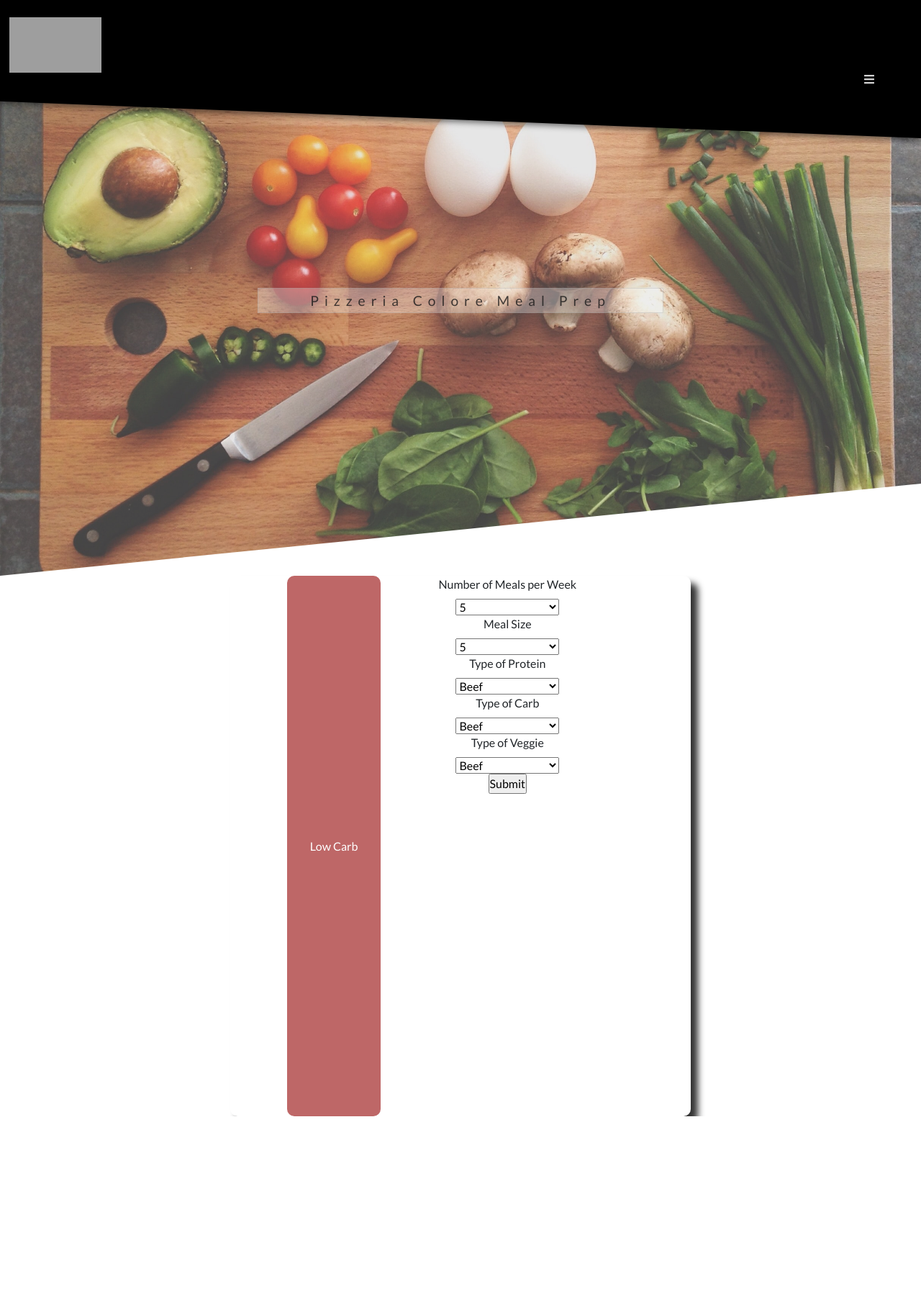
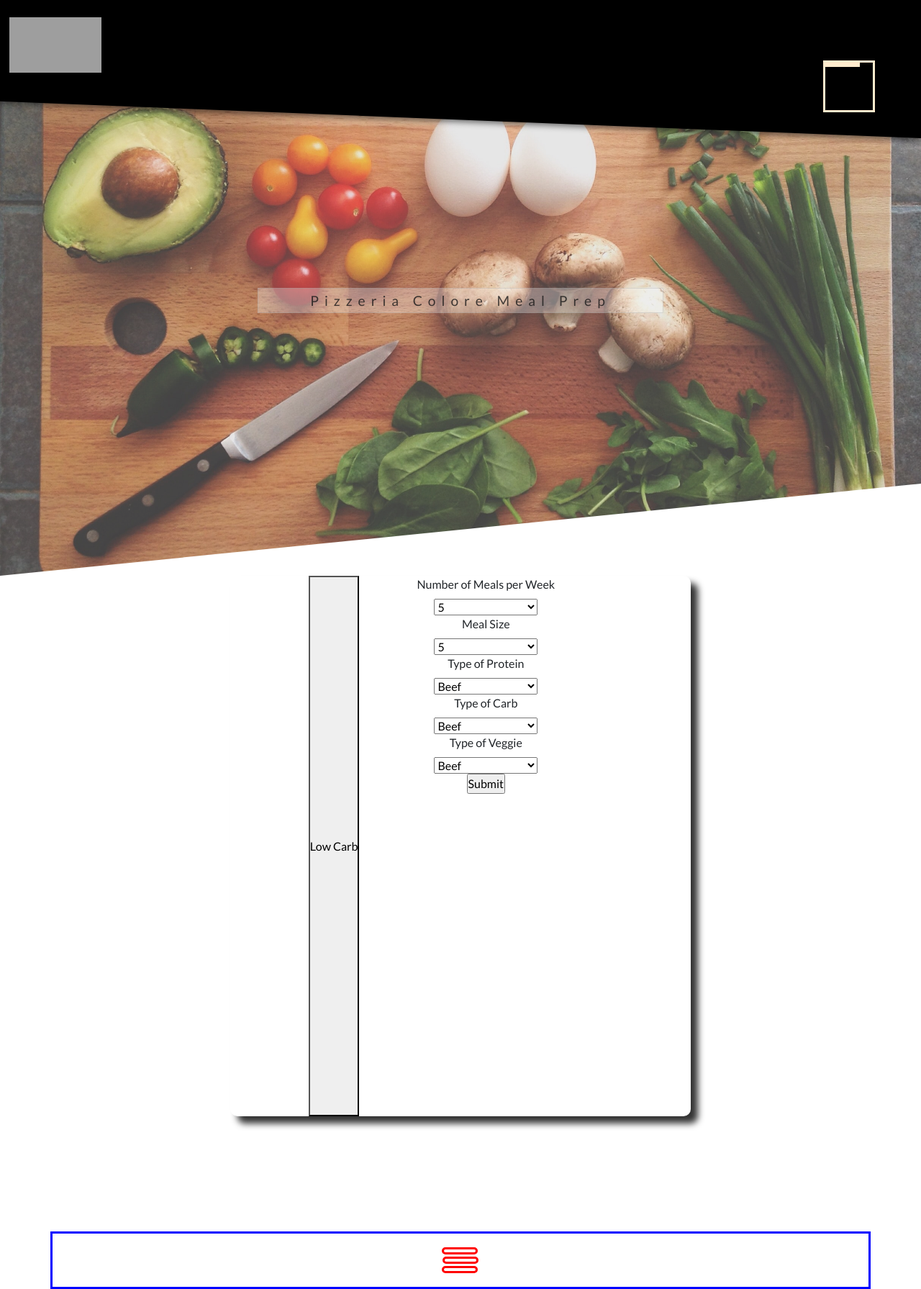
Before and after one commit to Hawleywoo/Colore-Meal-Prep, a React (Create React App) app: page / in a window 1280 px wide. Shown: the whole page at 72% size. Before the commit the page ends 1551 px from the top, so only its background shows below. Built offline with nearby package versions, Linux system fonts and the light colour scheme; grey boxes are pictures that could not be loaded.

Commit message:
X to burger

```diff
--- a/src/App.js
+++ b/src/App.js
@@ -11,6 +11,12 @@ function App() {
       <Header />
       <Hero />
       <Order />
+      <div className='container' >
+        <div className='link--burger'>
+
+        </div>
+      </div>
+
     </div>
   );
 }
--- a/src/components/NavBar.js
+++ b/src/components/NavBar.js
@@ -3,19 +3,21 @@ import { Link } from 'react-router-dom'
 import { FaBars } from 'react-icons/fa'
 
 function NavBar() {
-    const [open, setOpen] = useState(false)
+    const [openMenu, setOpenMenu] = useState(false)
 
     const handleClick = () => {
-        setOpen(!open)
+        setOpenMenu(!openMenu)
     }
 
     return (
         <div className="header__menu">
-            <div className={`header__menu--options${open ? '--open' : ''}`}>
+            <div className={`header__menu--options${openMenu ? '--open' : ''}`}>
                 <a>Order</a>
                 <a>About Us</a>
             </div>
-            <div className="header__menu--button" onClick={handleClick}><FaBars /></div>
+            <div className={`header__menu--button`} onClick={handleClick}>
+                <div className='header__menu--button--burger'></div>
+            </div>
         </div>
     )
 }
--- a/src/styles/App.scss
+++ b/src/styles/App.scss
@@ -76,40 +76,90 @@
       display: flex;
       align-items: center;
       justify-content: space-between;
-      width: 23vw;
+      width: 30vw;
+      font-size: 1.5rem;
 
       &--button{
         position: absolute;
-        top: 50%;
+        top: calc(50% - .75rem);
+        border: solid;
+        border-color: blanchedalmond;
+        height: 3em;
+        width: 3em;
         right: 5%;
         z-index: 100;
+        cursor: pointer;
+        transition: all .5s ease-out;
+
+      &--button::before, &--button::after{
+        content: 'main';
+        color: white;
+        position: absolute;
+        z-index: 101;
+        width: 2em;
+        height: 6px;
+        background-color: blanchedalmond;
+        transition: all .5s ease-in-out;
+      }
+
+      &--button::before{
+        content: 'there';
+        width: 2em;
+        height: 6px;
+        background-color: blanchedalmond;
+        transform: translateY(10px);
+      }
+      &--button::after{
+        content: 'hello';
+        width: 2em;
+        height: 6px;
+        background-color: blanchedalmond;
+        transform: translateY(-10px);
+      }
+
+        &--burger{
+          width: 2em;
+          height: 6px;
+          background-color: blanchedalmond;
+          transition: all .5s ease-in-out;
+        }
       }
 
       &--options{
         top: 8%;
         position: relative;
-        right: -40%;
+        display: flex;
+        justify-content: space-evenly;
+        right: 0%;
         opacity: 0;
+        width: 30vw;
         background-color: transparent;
         transition: all 1s ease;
 
+
         &--open{
-          top: 8%;
+          display: flex;
+          justify-content: space-evenly;
+          top: 6%;
           position: relative;
           opacity: 1;
-          right: 0%;
+          right: 22%;
           background-color: transparent;
-          padding: 2rem;
-          border-radius: 10px;
+          padding: 1rem;
+          width: 25rem;
           transition: all 1s ease;
         }
       }
+    }
+}
+.header__menu--button--burger::after{
+  content: '';
+  height: 10em;
+  width: 10em;
+  color: white;
+  background-color: yellow;
+}
 
-
-    }
-
-
-}
 
 .order{
   width: 50%;
@@ -134,17 +184,66 @@
 }
 
 
-.button{
-  all: unset;
-  border-radius: 10px;
-  border: none;
-  padding: 1rem 2rem;
-  margin: 0;
-  text-decoration: none;
-  background: hsla(0, 75%, 35%, 0.65);
-  border-color: hsla(0, 75%, 35%, 0.65);
-  color: #ffffff;
-  font-size: 1rem;
-  cursor: pointer;
-  text-align: center;
+// .button{
+//   all: unset;
+//   border-radius: 10px;
+//   border: none;
+//   padding: 1rem 2rem;
+//   margin: 0;
+//   text-decoration: none;
+//   background: hsla(0, 75%, 35%, 0.65);
+//   border-color: hsla(0, 75%, 35%, 0.65);
+//   color: #ffffff;
+//   font-size: 1rem;
+//   cursor: pointer;
+//   text-align: center;
+// }
+
+
+.container{
+  margin-top: 10em;
+  position: relative;
+  display: flex;
+  justify-content: center;
+  align-items: center;
+  height: 80px;
+  width: 80px;
+  border: solid;
+  color: blue;
+  transition: all .5s ease-in-out;
 }
+
+.link--burger{
+  position: relative;
+  // z-index: 1000;
+  width: 50px;
+  height: 10px;
+  border: solid;
+  color: red;
+  border-color: red;
+  border-radius: 5px;
+  transition: all .5s ease-in-out;
+}
+
+.link--burger::before, .link--burger::after{
+  content: '';
+  position: absolute;
+  // z-index: 1000;
+  width: 50px;
+  height: 10px;
+  border: solid;
+  color: red;
+  border-color: red;
+  border-radius: 5px;
+  transition: all .5s ease-in-out;
+
+}
+
+.link--burger::after{
+  transform: translate(-4px,-16px);
+}
+
+.link--burger::before{
+  transform: translate( -4px, 10px);
+
+}
```
